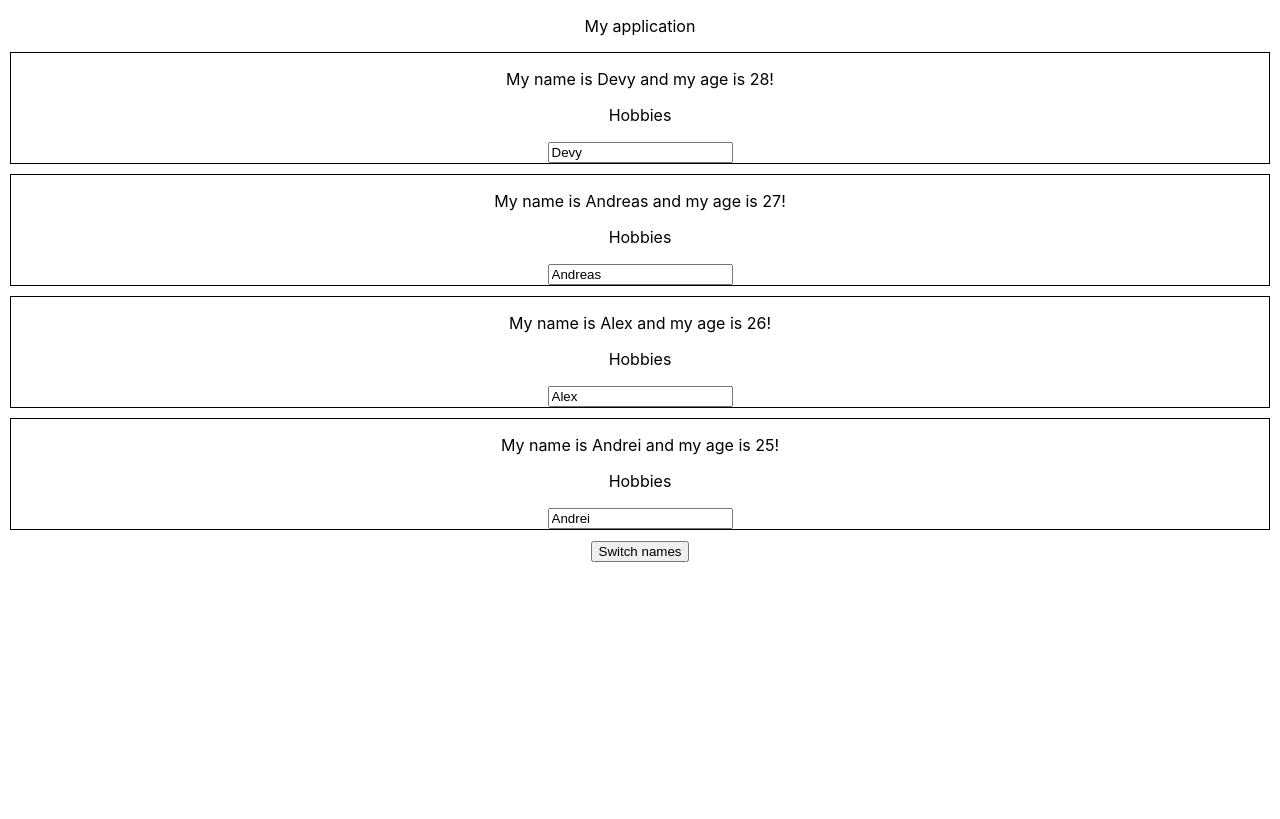
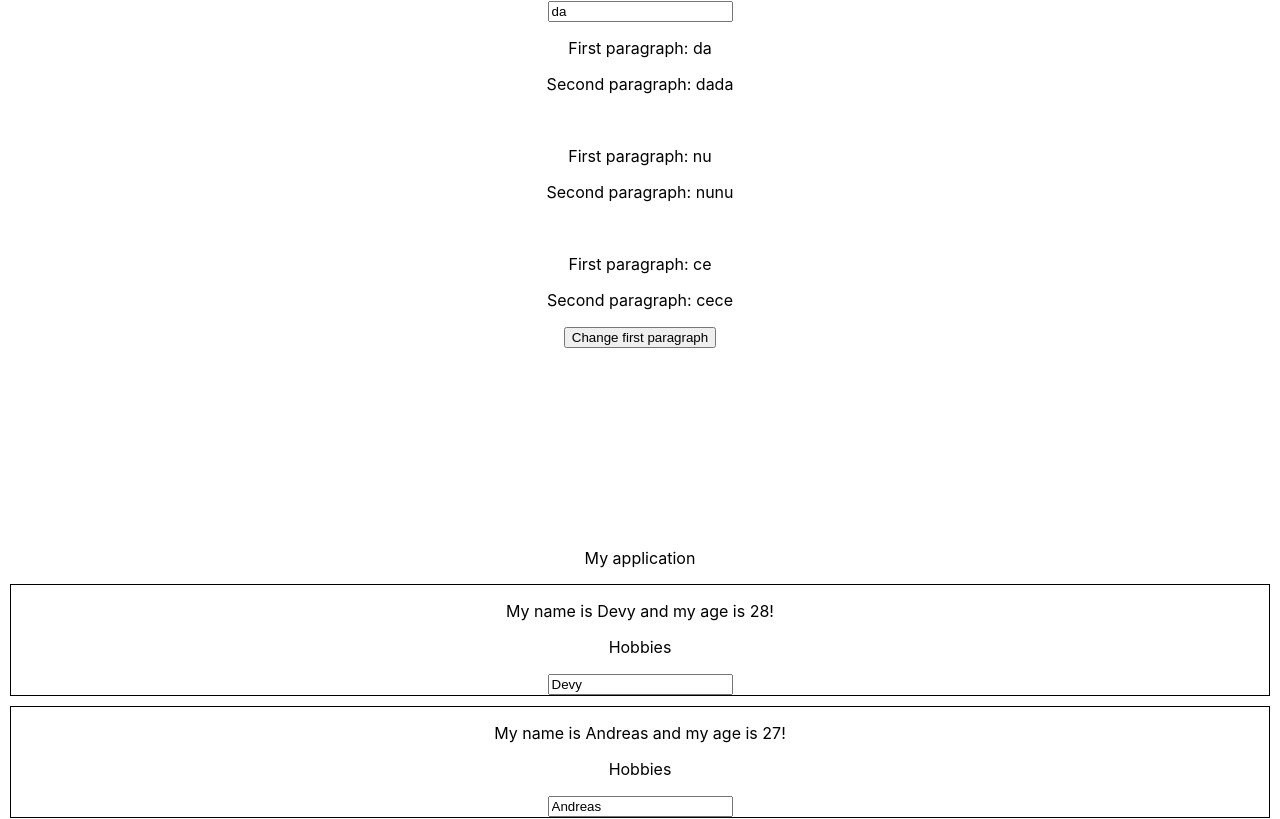
Before and after one commit to ionutmatis16/react-devy, a React (Create React App) app: page / in a window 1280 px wide. Shown: the top 819 px of the page. Built offline with nearby package versions, Linux system fonts and the light colour scheme.

Commit message:
- finished big homework

```diff
--- a/src/App.js
+++ b/src/App.js
@@ -1,6 +1,8 @@
 import React, {Component} from 'react';
 import './App.css';
 import Person from './Person/person';
+import UserOutput from "./UserOutput/userOutput";
+import UserInput from "./UserInput/userInput";
 
 class App extends Component {
 
@@ -12,7 +14,12 @@ class App extends Component {
             {name: "Andrei", age: '25'},
             {name: "Ionut", age: '23'},
         ],
-        applicationTitle: 'My application'
+        applicationTitle: 'My application',
+        texts: [
+            {firstParagraph: 'da', secondParagraph: 'dada'},
+            {firstParagraph: 'nu', secondParagraph: 'nunu'},
+            {firstParagraph: 'ce', secondParagraph: 'cece'}
+        ]
     }
 
     switchNamesHandler = (name) => {
@@ -34,10 +41,34 @@ class App extends Component {
         });
     };
 
+    changeParagraphHandler = (value) => {
+        let texts = [...this.state.texts];
+        texts[0].firstParagraph = value;
+
+        this.setState({texts});
+    };
+
+    paragraphChangedHandler = (event) => {
+        let texts = [...this.state.texts];
+        texts[0].firstParagraph = event.target.value;
+
+        this.setState({texts});
+    }
+
     render() {
         return (
             <div>
                 <div className="App">
+                    <UserInput paragraphChangedEvent={this.paragraphChangedHandler}
+                               value={this.state.texts[0].firstParagraph}/>
+                    <UserOutput text={this.state.texts[0]}/>
+                    <br/>
+                    <UserOutput text={this.state.texts[1]}/>
+                    <br/>
+                    <UserOutput text={this.state.texts[2]}/>
+                    <button onClick={this.changeParagraphHandler.bind(this, "Changed")}>Change first paragraph</button>
+
+                    <div style={{marginBottom: 200}}/>
                     {/*<h1>Hello, I'm a React app</h1>*/}
                     <p>{this.state.applicationTitle}</p>
                     <Person name={this.state.persons[0].name}
--- /dev/null
+++ b/src/UserInput/userInput.js
@@ -0,0 +1,11 @@
+import React from 'react';
+
+const UserInput = (props) => {
+    return (
+        <div>
+            <input type="text" onChange={props.paragraphChangedEvent} value={props.value}/>
+        </div>
+    )
+};
+
+export default UserInput;
--- /dev/null
+++ b/src/UserOutput/userOutput.js
@@ -0,0 +1,12 @@
+import React from 'react';
+
+const UserOutput = (props) => {
+    return (
+        <div>
+            <p>First paragraph: {props.text.firstParagraph}</p>
+            <p>Second paragraph: {props.text.secondParagraph}</p>
+        </div>
+    )
+};
+
+export default UserOutput;
```
